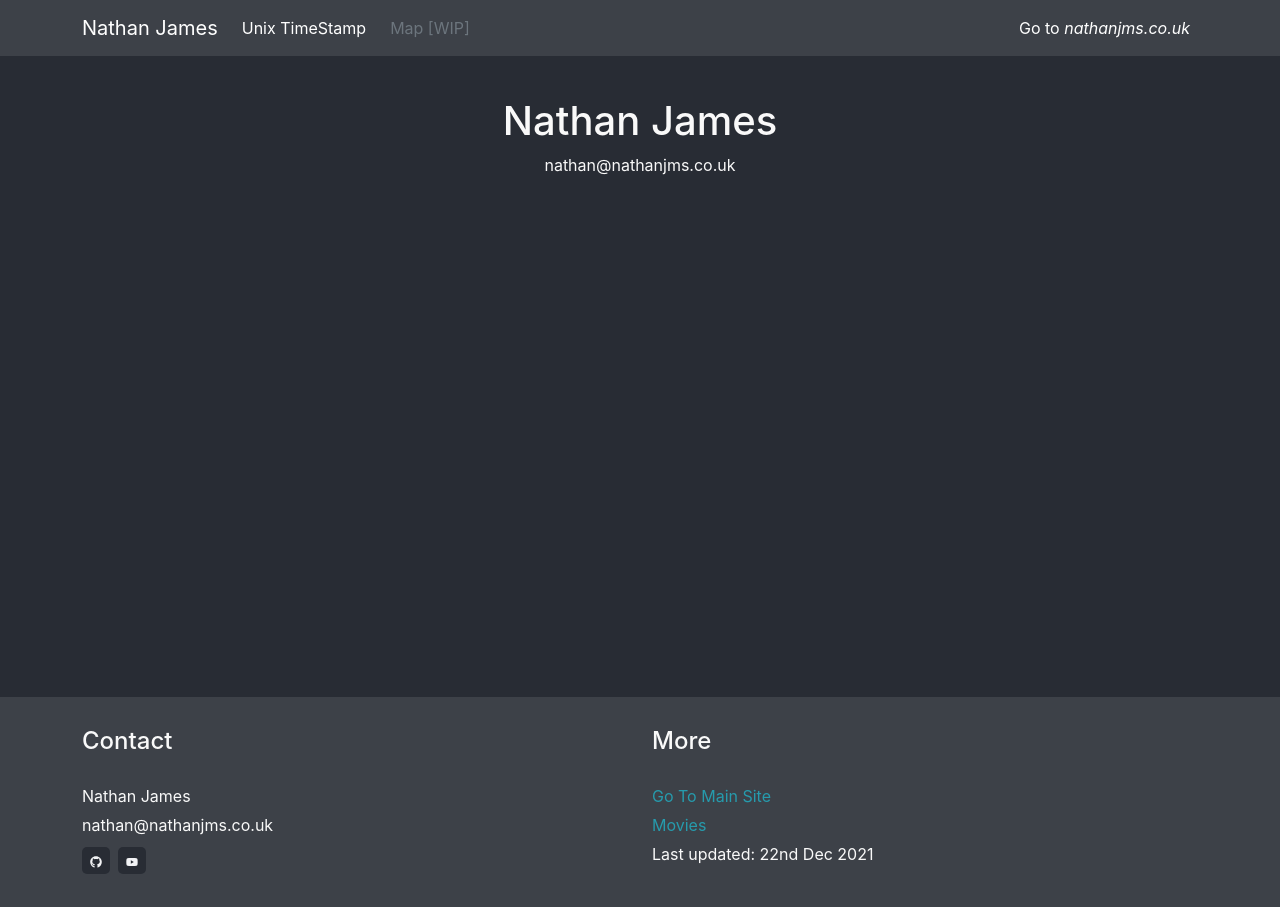
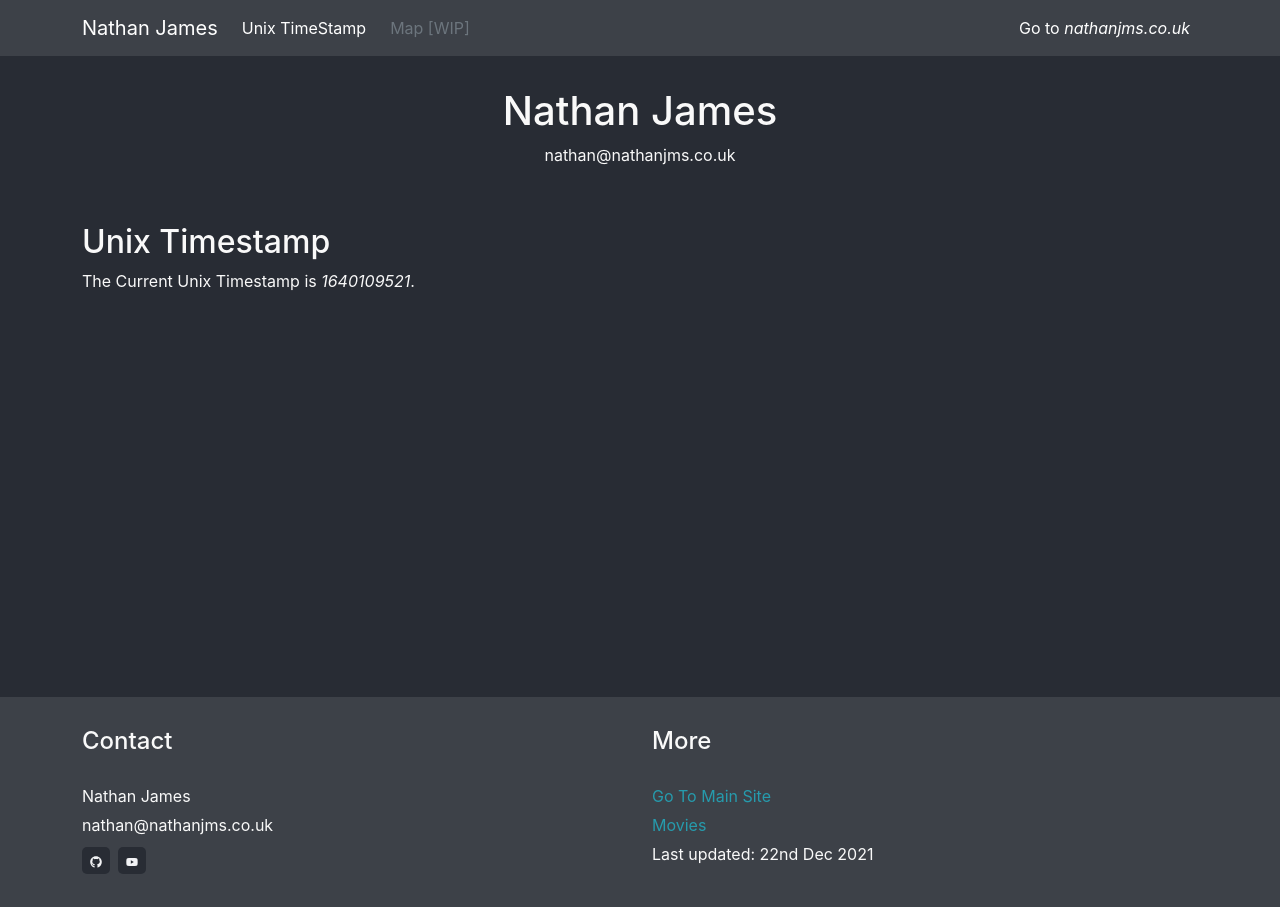
Before and after one commit to Nathanjms/nathanjms-tools, a React (Create React App) app: page / in a window 1280 px wide. Built offline with nearby package versions, Linux system fonts and the light colour scheme.

Commit message:
Begin basic unixtime component

```diff
--- a/src/components/App.tsx
+++ b/src/components/App.tsx
@@ -3,13 +3,15 @@ import "../css/App.css";
 import Footer from "./global/Footer";
 import Header from "./global/Header";
 import Home from "./main/Home";
+import UnixTime from "./main/UnixTime";
 
 function App() {
   return (
     <React.Fragment>
       <Header />
-      <div className="wrapper">
+      <div className="wrapper container">
         <Home />
+        <UnixTime />
       </div>
       <Footer />
     </React.Fragment>
--- a/src/components/main/Home.tsx
+++ b/src/components/main/Home.tsx
@@ -1,16 +1,14 @@
 import React from "react";
-import { Container } from "react-bootstrap";
+import { Col, Row } from "react-bootstrap";
 
 function Home() {
   return (
-    <Container>
-      <div className="intro-section">
-        <div>
+      <Row className="intro-section section">
+        <Col>
           <h1>Nathan James</h1>
           <p>nathan@nathanjms.co.uk</p>
-        </div>
-      </div>
-    </Container>
+        </Col>
+      </Row>
   );
 }
 
--- /dev/null
+++ b/src/components/main/UnixTime.tsx
@@ -0,0 +1,16 @@
+import React, { Component } from "react";
+import { Col, Row } from "react-bootstrap";
+
+export default class UnixTime extends Component {
+  unixTime = Math.floor(Date.now() / 1000);
+  render() {
+    return (
+      <Row id="unix-timestamp" className="section text-start">
+        <Col>
+          <h2>Unix Timestamp</h2>
+          <p>The Current Unix Timestamp is <em>{this.unixTime}</em>.</p>
+        </Col>
+      </Row>
+    );
+  }
+}
--- a/src/css/App.css
+++ b/src/css/App.css
@@ -44,7 +44,12 @@ a:hover {
 
 .wrapper {
   min-height: 80vh;
-  padding-block: 40px;
+  padding-bottom: 40px;
+  padding-top: 10px
+}
+
+.section {
+  padding-block: 20px;
 }
 
 body {
```
